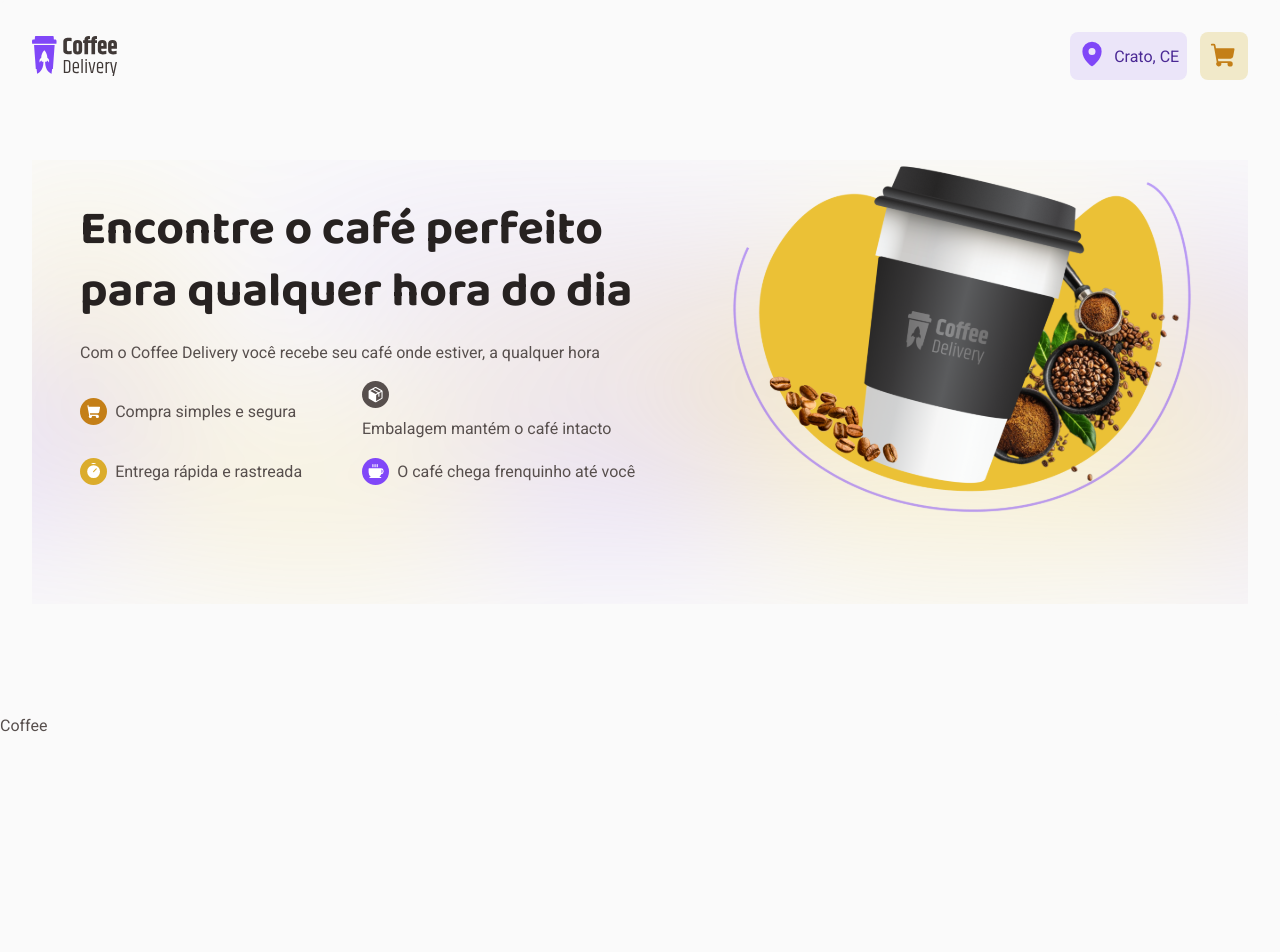
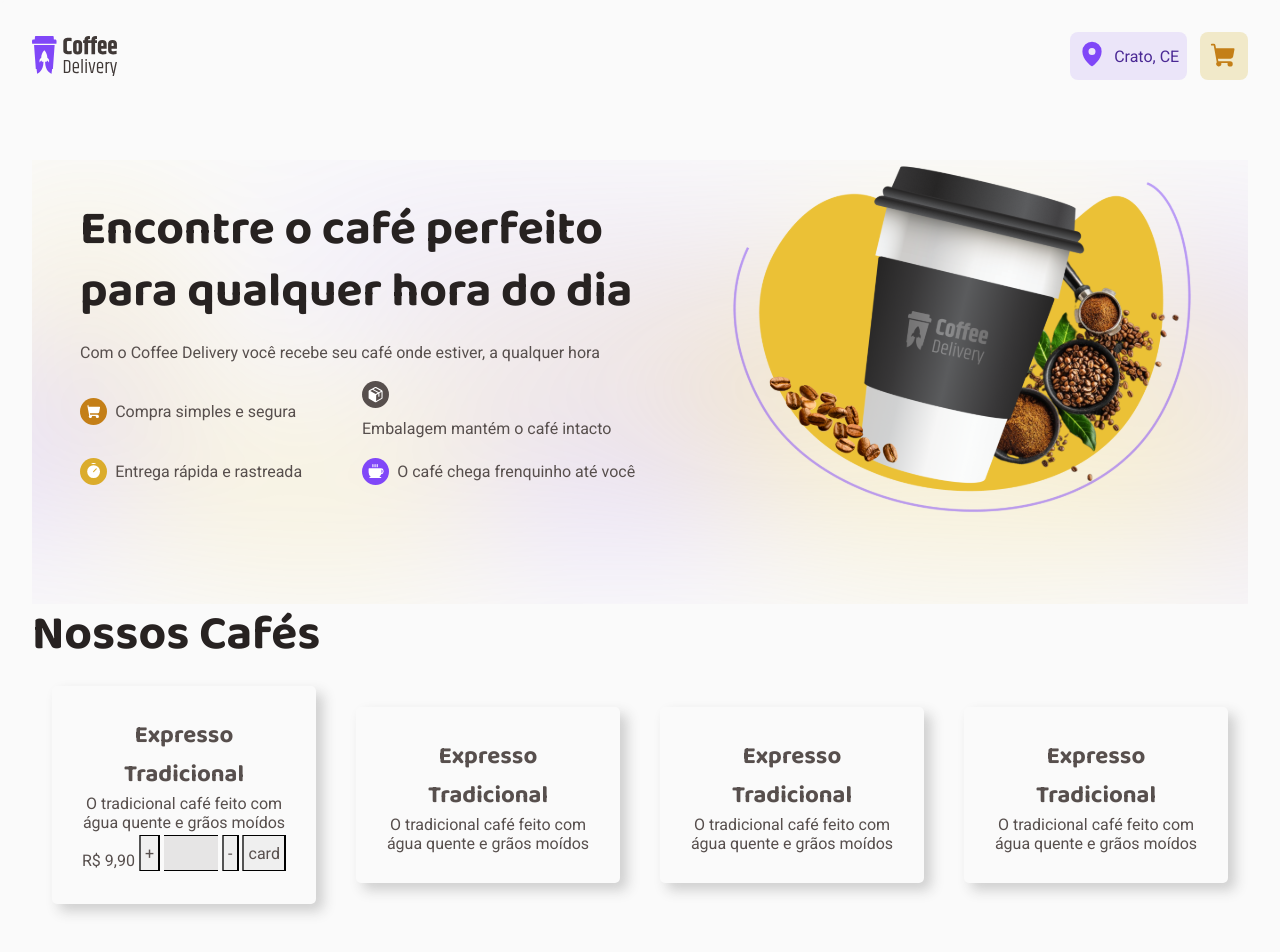
Before and after one commit to MRodrigues51/coffee-delivery, a React (Vite) app: page / in a window 1280 px wide. Shown: the top 952 px of the page. Before the commit the page ends 800 px from the top, so only its background shows below. Built offline with nearby package versions, Linux system fonts and the light colour scheme.

Commit message:
Add Coffee

```diff
--- /dev/null
+++ b/src/components/Coffees/index.tsx
@@ -0,0 +1,40 @@
+import { CoffeeContainerDiv } from "./styles"
+
+export function CoffeeContainer() {
+  return (
+    <CoffeeContainerDiv>
+      <div>
+        <h1>Nossos Cafés</h1>
+        <div>
+          <main>
+            <div className="Card">
+              <img src="" alt="" />
+              <h2>Expresso Tradicional</h2>
+              <p>O tradicional café feito com água quente e grãos moídos</p>
+              <div>
+                <span>R$ 9,90</span>
+                <button>+</button><input type="number" /><button>-</button>
+                <button>card</button>
+              </div>
+            </div>
+            <div className="Card">
+              <img src="" alt="" />
+              <h2>Expresso Tradicional</h2>
+              <p>O tradicional café feito com água quente e grãos moídos</p>
+            </div>
+            <div className="Card">
+              <img src="" alt="" />
+              <h2>Expresso Tradicional</h2>
+              <p>O tradicional café feito com água quente e grãos moídos</p>
+            </div>
+            <div className="Card">
+              <img src="" alt="" />
+              <h2>Expresso Tradicional</h2>
+              <p>O tradicional café feito com água quente e grãos moídos</p>
+            </div>
+          </main>
+        </div>
+      </div >
+    </CoffeeContainerDiv >
+  )
+}
--- /dev/null
+++ b/src/components/Coffees/styles.tsx
@@ -0,0 +1,72 @@
+import styled from 'styled-components'
+
+export const CoffeeContainerDiv = styled.div`
+  div {
+    display: flex;
+    flex-direction: row;
+    flex-wrap: wrap;
+    width: 100%;
+  }
+  main {
+    display: flex;
+    align-items: center;
+    justify-content: space-between;
+  }
+  .Card {
+    display: flex;
+    flex-direction: row;
+    align-items: center;
+    justify-content: center;
+    text-align: center;
+
+    border-radius: 5px;
+    box-shadow: 7px 7px 13px 0px rgba(50, 50, 50, 0.22);
+    padding: 30px;
+    margin: 20px;
+    width: 25%;
+    transition: all 0.3s ease-out;
+
+  }
+
+
+  input[type=number]::-webkit-inner-spin-button,
+  input[type=number]::-webkit-outer-spin-button {
+    -webkit-appearance: none;
+  }
+  input[type="number"] {
+    outline:none;
+    border-right: 0px;
+    border-top: 1px solid black;
+    border-left: 0px;
+    border-bottom: 1px solid black;
+    border-right: 0px solid black;
+    height: 30px;
+    width: 50px;
+    padding:1%;
+    background-color: ${(props) => props.theme['base-button']}
+  }
+  label, input, button {
+    font-size: inherit;
+    padding: 0.2em;
+    -moz-box-sizing: content-box;
+    -webkit-box-sizing: content-box;
+    box-sizing: content-box;
+}
+button{
+height:30px;
+padding:1%;
+border-top: 1px solid black;
+border-bottom: 1px solid black;
+padding-left:2%;
+padding-right:2%;
+outline:none;
+cursor: pointer;
+
+}
+button.a{
+  border-right: 0px solid black;
+}
+button.b{
+    border-right: 1px solid black;
+}
+`
--- a/src/pages/Home.tsx
+++ b/src/pages/Home.tsx
@@ -2,6 +2,7 @@ import { HomeContainer } from "./Styles";
 import ImgBanner from '../assets/img/ImgBanner.svg'
 import ImgBack from '../assets/img/Background.svg'
 import { Coffee, Package, ShoppingCart, Timer } from "phosphor-react";
+import { CoffeeContainer } from "../components/Coffees";
 
 export function Home() {
   return (
@@ -32,6 +33,10 @@ export function Home() {
           <img src={ImgBanner} alt="" />
         </article>
       </div>
+      <div className="CoffeeContainerStyle">
+        <CoffeeContainer />
+      </div>
     </HomeContainer >
+
   )
 }
--- a/src/pages/Styles.tsx
+++ b/src/pages/Styles.tsx
@@ -1,9 +1,9 @@
 import styled from "styled-components";
 
 export const HomeContainer = styled.main`
-  display: flex;
+  /* display: flex;
   align-items: center;
-  justify-content: space-between;
+  justify-content: space-between; */
   width: 100%;
   margin: 5rem auto;
 
@@ -18,7 +18,6 @@ export const HomeContainer = styled.main`
   }
 
   h1 {
-    font-family: 'Baloo 2', cursive;
     font-weight: 700;
     line-height: 130%;
     font-size: 3rem;
@@ -72,7 +71,9 @@ export const HomeContainer = styled.main`
     width: 1.7rem;
     height: 1.7rem;
     padding: 5px;
-
+  }
+  .CoffeeContainerStyle {
+    background: ${(props) => props.theme.background};
   }
 
 `
--- a/src/styles/global.ts
+++ b/src/styles/global.ts
@@ -16,7 +16,9 @@ export const GlobalStyle = createGlobalStyle`
         color: ${(props) => props.theme['base-text']};
         -webkit-font-smoothing: antialiased;
     }
-
+    h1, h2 {
+      font-family: 'Baloo 2', cursive;
+    }
     body, input, textarea, button {
         font-family: 'Roboto', sans-serif;
         font-weight: 400;
```
